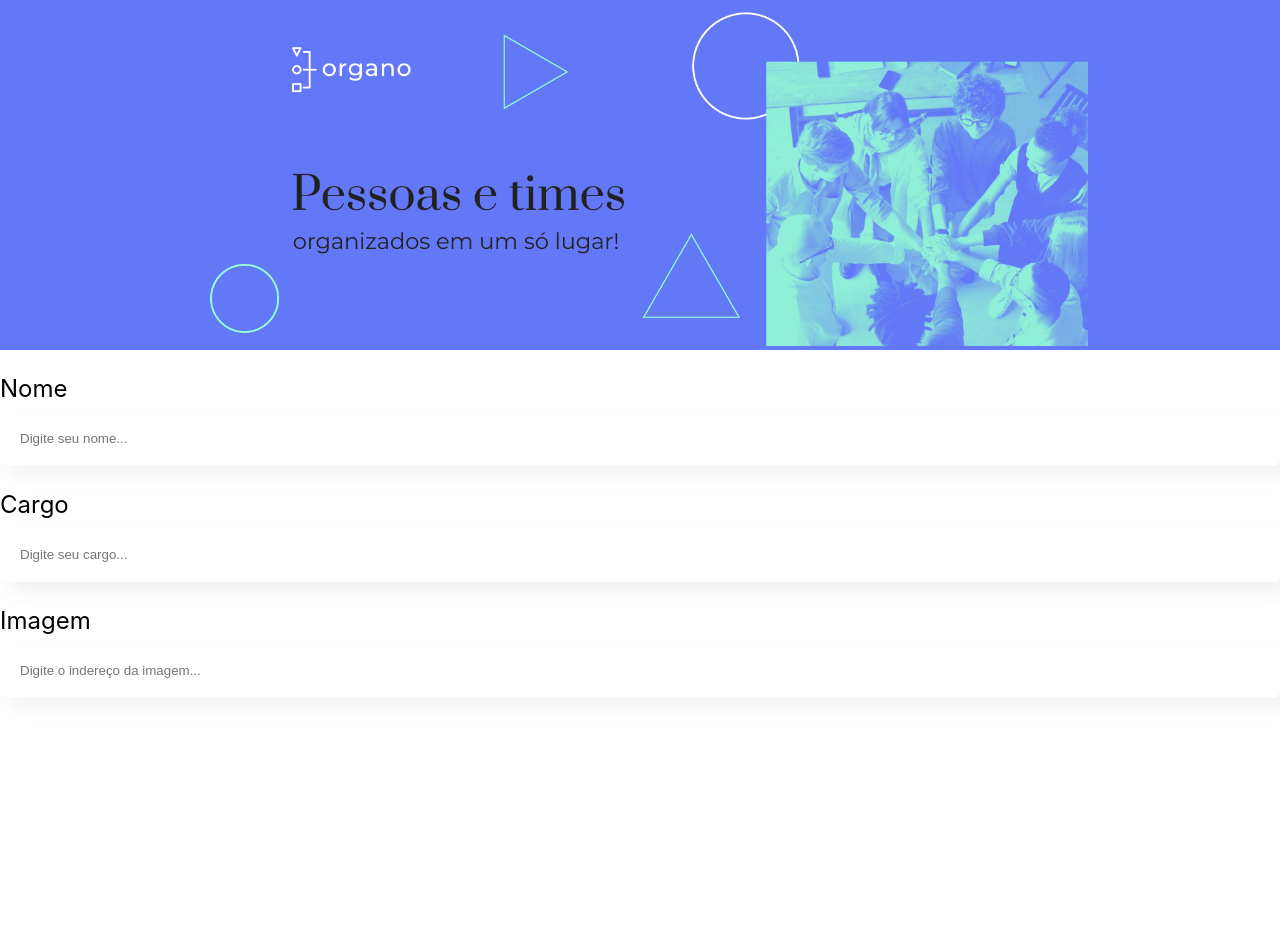
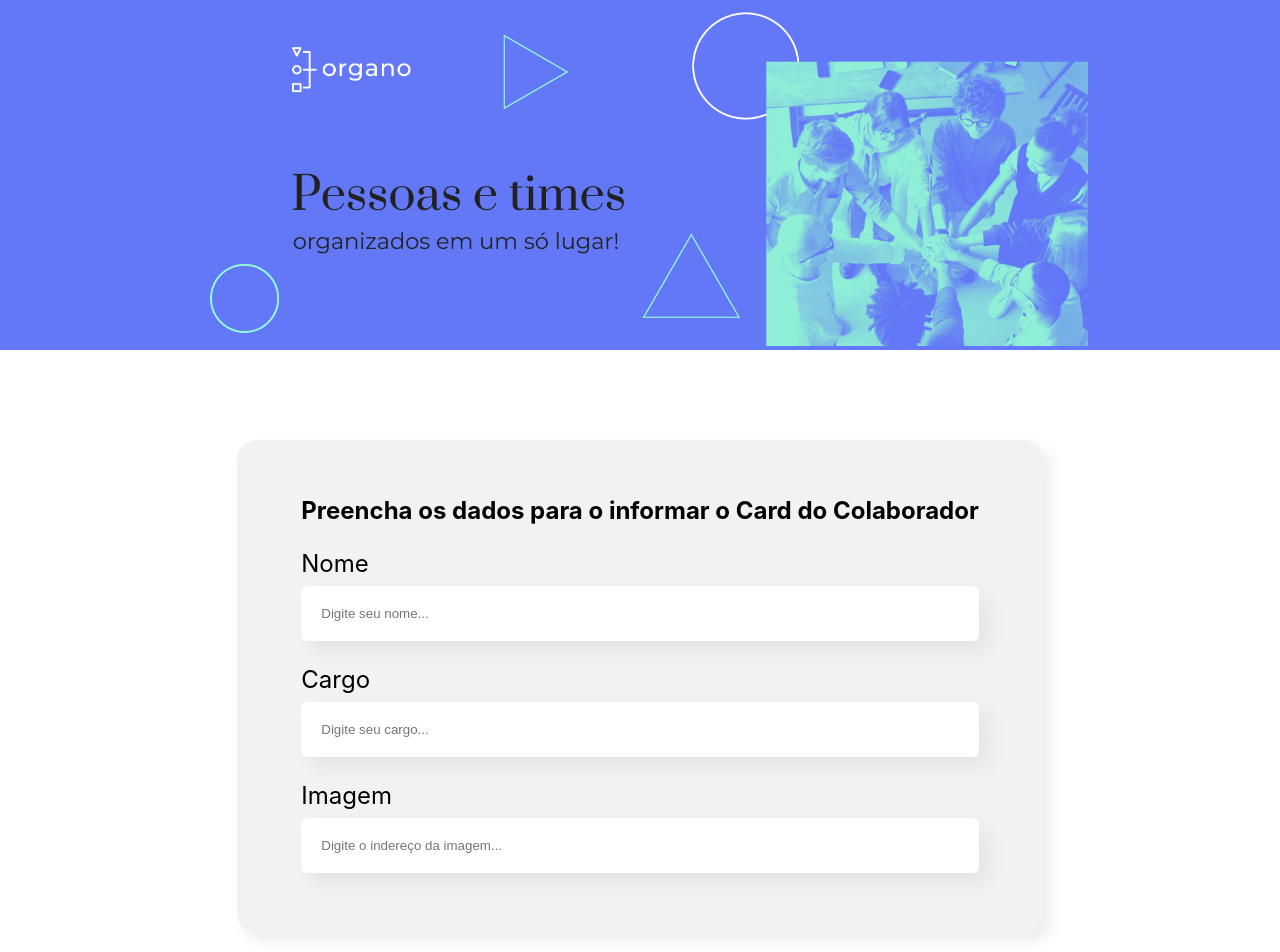
Before and after one commit to GabriellMaiaa/OrganoReact, a React (Create React App) app: page / in a window 1280 px wide. Shown: the top 952 px of the page. Before the commit the page ends 800 px from the top, so only its background shows below. Built offline with nearby package versions, Linux system fonts and the light colour scheme.

Commit message:
adicionando campos de texto

```diff
--- a/src/App.js
+++ b/src/App.js
@@ -1,14 +1,13 @@
 
 import Banner from './components/Banner/Banner';
-import CampoTexto from './components/CampoTexto/CampoTexto';
+//import CampoTexto from './components/CampoTexto/CampoTexto';
+import Formulario from './components/Formulario/Formulario';
 
 function App() {
   return (
     <div className="App">
       <Banner/>
-      <CampoTexto label="Nome" placeholder= 'Digite seu nome'/>
-      <CampoTexto label="Cargo" placeholder= 'Digite seu cargo'/>
-      <CampoTexto label="Imagem" placeholder= 'Digite o indereço da imagem'/>
+      <Formulario/>
     </div>
   );
 }
--- /dev/null
+++ b/src/components/Formulario/Formulario.css
@@ -0,0 +1,14 @@
+.form {
+    display: flex;
+    justify-content: center;
+    margin: 80px 0;
+    padding: 10px;
+}
+
+.form form {
+    max-width: 80%;
+    background-color: #F2F2F2;
+    border-radius: 20px;
+    padding: 36px 64px;
+    box-shadow: 8px 8px 16px rgba(0, 0, 0, 0.08);
+}
--- /dev/null
+++ b/src/components/Formulario/Formulario.js
@@ -0,0 +1,20 @@
+import React from 'react'
+import CampoTexto from '../CampoTexto/CampoTexto'
+import "./Formulario.css"
+
+const Formulario = () => {
+    return (
+        <div>
+            <section className='form'>
+                <form>
+                    <h2>Preencha os dados para o informar o Card do Colaborador</h2>
+                    <CampoTexto label="Nome" placeholder='Digite seu nome' /> {/**Para importar automatico use o Control + space em cima do componente */}
+                    <CampoTexto label="Cargo" placeholder='Digite seu cargo' />
+                    <CampoTexto label="Imagem" placeholder='Digite o indereço da imagem' />
+                </form>
+            </section>
+        </div>
+    )
+}
+
+export default Formulario
```
